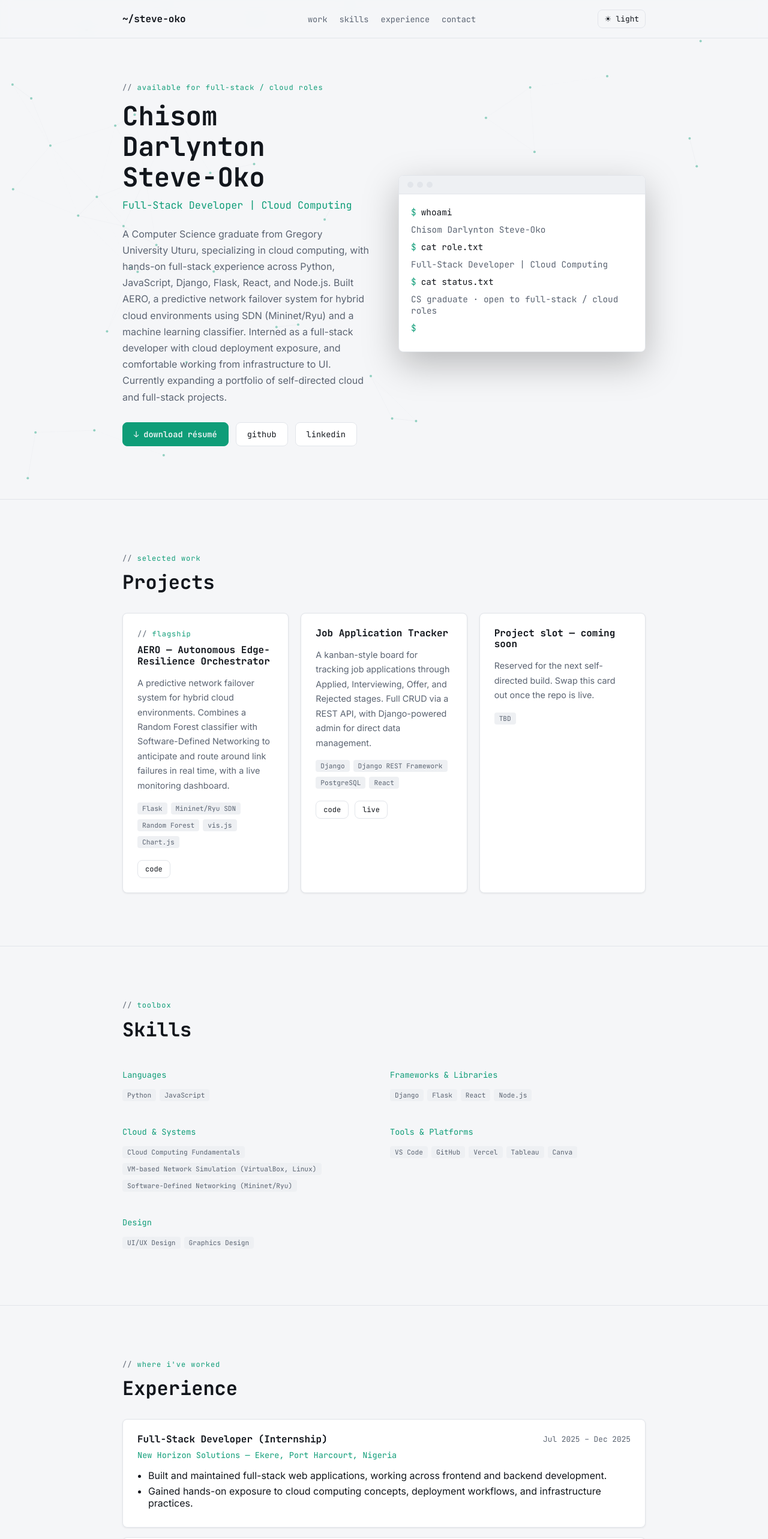
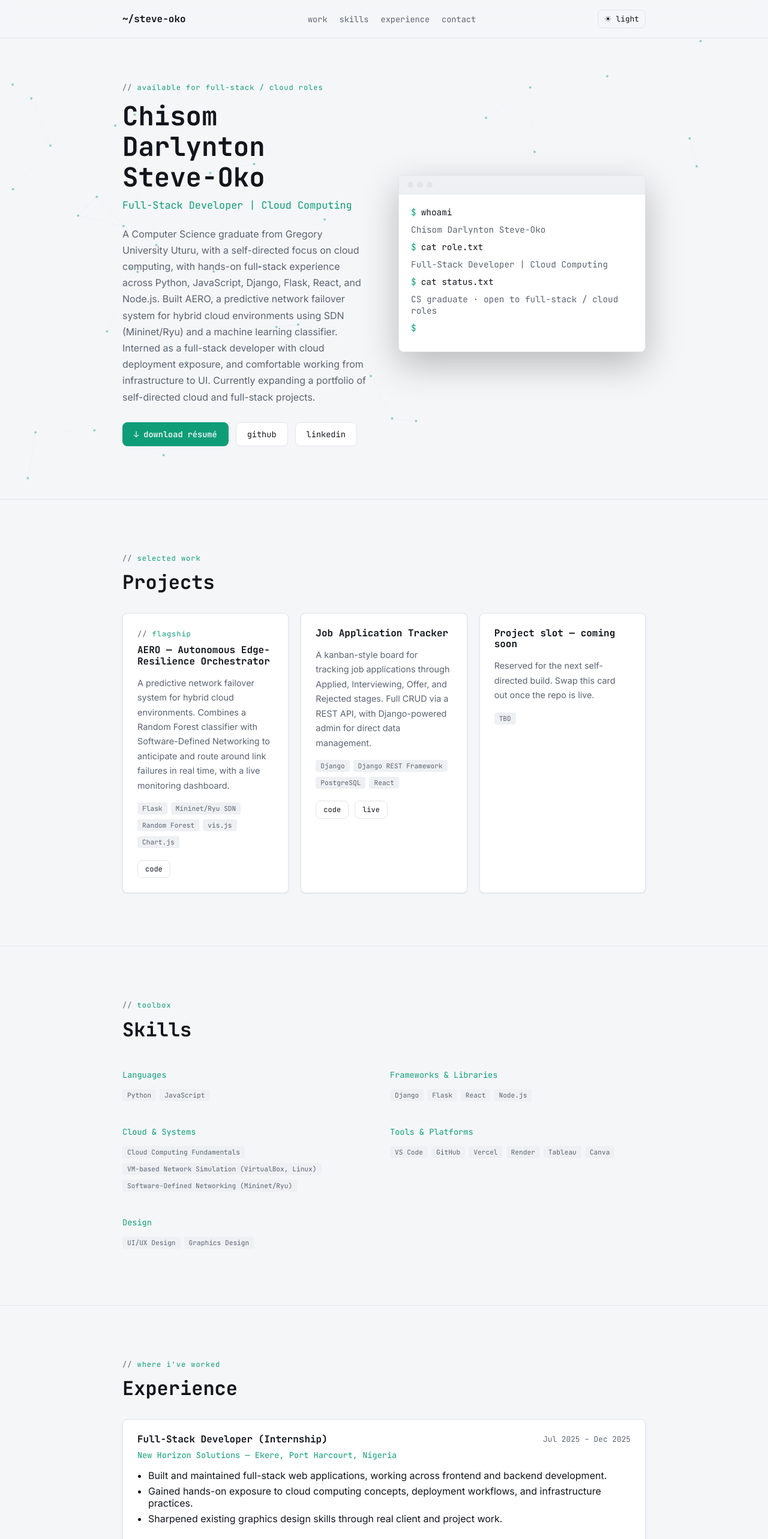
Before and after one commit to Darchis01/Chisom-Portfolio, a React (Vite) app: page / in a window 1280 px wide. Shown: the top 2566 px of the page at 60% size. Built offline with nearby package versions, Linux system fonts and the light colour scheme.

Commit message:
new update

```diff
--- a/src/App.jsx
+++ b/src/App.jsx
@@ -122,7 +122,7 @@ export default function App() {
             <div className="card" style={{ marginTop: 24 }}>
               <p className="eyebrow" style={{ marginBottom: 8 }}>education</p>
               <h3 style={{ fontSize: '1rem' }}>{education.school}</h3>
-              <p style={{ margin: '6px 0 0' }}>{education.degree} · {education.specialization}</p>
+              <p style={{ margin: '6px 0 0' }}>{education.degree}</p>
             </div>
           </div>
         </section>
--- a/src/data/resume.js
+++ b/src/data/resume.js
@@ -7,7 +7,7 @@ export const profile = {
   linkedin: 'https://www.linkedin.com/in/chisom-darlynton-1268a4249',
   resumeFile: '/resume.pdf', // drop your exported PDF resume into /public as resume.pdf
   summary:
-    "A Computer Science graduate from Gregory University Uturu, specializing in cloud computing, with hands-on full-stack experience across Python, JavaScript, Django, Flask, React, and Node.js. Built AERO, a predictive network failover system for hybrid cloud environments using SDN (Mininet/Ryu) and a machine learning classifier. Interned as a full-stack developer with cloud deployment exposure, and comfortable working from infrastructure to UI. Currently expanding a portfolio of self-directed cloud and full-stack projects.",
+    "A Computer Science graduate from Gregory University Uturu, with a self-directed focus on cloud computing, with hands-on full-stack experience across Python, JavaScript, Django, Flask, React, and Node.js. Built AERO, a predictive network failover system for hybrid cloud environments using SDN (Mininet/Ryu) and a machine learning classifier. Interned as a full-stack developer with cloud deployment exposure, and comfortable working from infrastructure to UI. Currently expanding a portfolio of self-directed cloud and full-stack projects.",
 }
 
 export const skills = [
@@ -25,7 +25,7 @@ export const skills = [
   },
   {
     category: 'Tools & Platforms',
-    items: ['VS Code', 'GitHub', 'Vercel', 'Tableau', 'Canva'],
+    items: ['VS Code', 'GitHub', 'Vercel', 'Render', 'Tableau', 'Canva'],
   },
   {
     category: 'Design',
@@ -42,6 +42,7 @@ export const experience = [
     points: [
       'Built and maintained full-stack web applications, working across frontend and backend development.',
       'Gained hands-on exposure to cloud computing concepts, deployment workflows, and infrastructure practices.',
+      'Sharpened existing graphics design skills through real client and project work.',
     ],
   },
   {
@@ -59,7 +60,6 @@ export const experience = [
 export const education = {
   school: 'Gregory University Uturu (GUU), Abia State, Nigeria',
   degree: 'B.Sc. Computer Science (2022 – 2026)',
-  specialization: 'Cloud Computing',
 }
 
 // Replace / extend these as you build and host more projects on GitHub.
```
